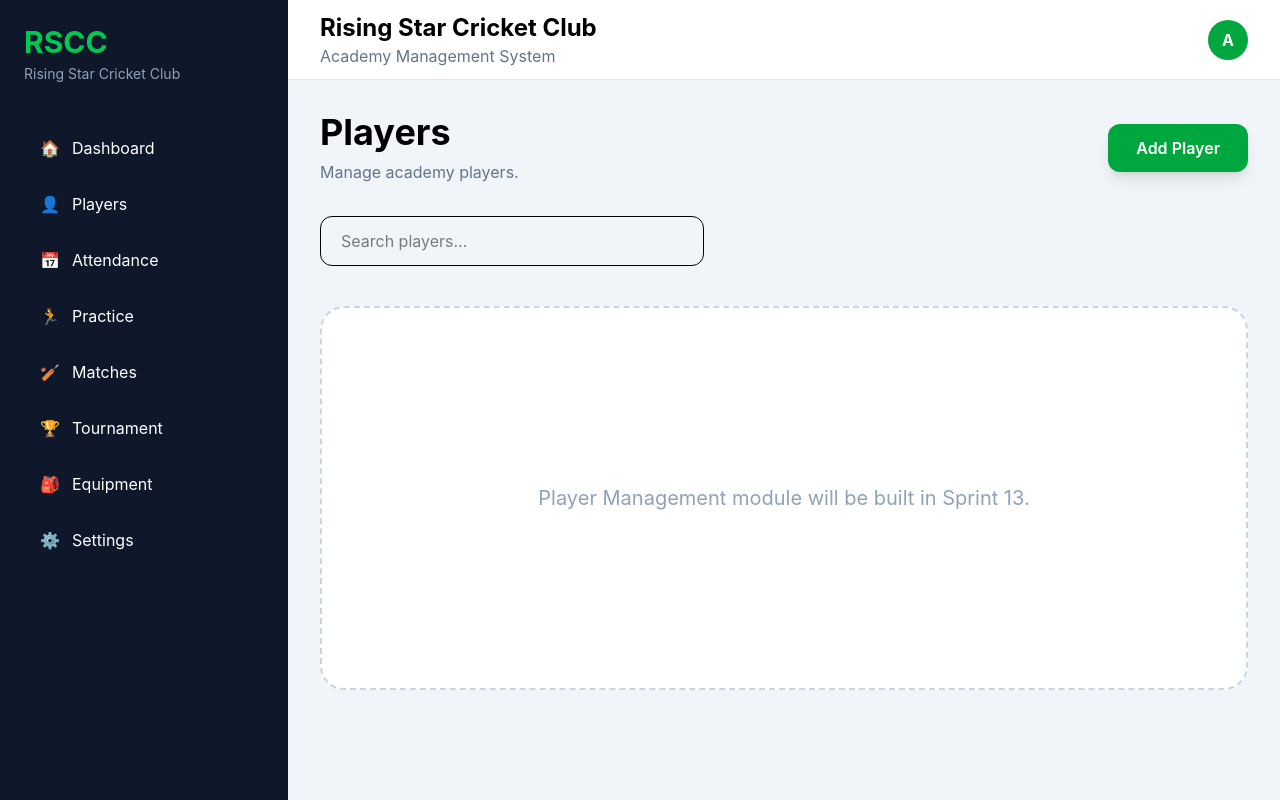
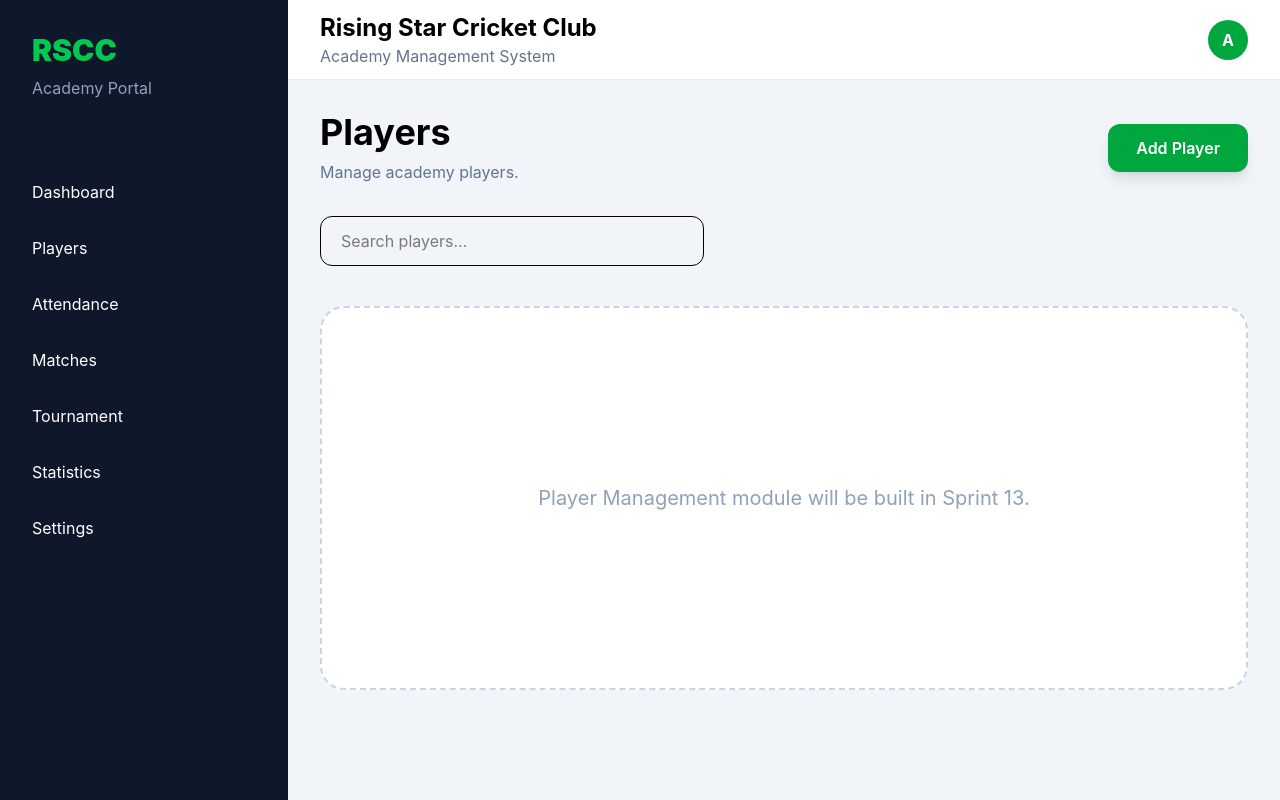
Before and after one commit to apexalphaa/rscc-app, a React (Vite) app in the folder apps/frontend/: page /players in a window 1280 px wide. Built offline with nearby package versions, Linux system fonts and the light colour scheme.

Commit message:
Update Sidebar.jsx

```diff
--- a/apps/frontend/src/components/Sidebar.jsx
+++ b/apps/frontend/src/components/Sidebar.jsx
@@ -1,36 +1,47 @@
 import { Link } from "react-router-dom";
 
-const menuItems = [
-  { name: "Dashboard", icon: "🏠", path: "/dashboard" },
-  { name: "Players", icon: "👤", path: "/players" },
-  { name: "Attendance", icon: "📅", path: "/attendance" },
-  { name: "Practice", icon: "🏃", path: "/practice" },
-  { name: "Matches", icon: "🏏", path: "/matches" },
-  { name: "Tournament", icon: "🏆", path: "/tournament" },
-  { name: "Equipment", icon: "🎒", path: "/equipment" },
-  { name: "Settings", icon: "⚙️", path: "/settings" },
+const menu = [
+  { name: "Dashboard", path: "/dashboard" },
+  { name: "Players", path: "/players" },
+  { name: "Attendance", path: "/attendance" },
+  { name: "Matches", path: "/matches" },
+  { name: "Tournament", path: "/tournament" },
+  { name: "Statistics", path: "/statistics" },
+  { name: "Settings", path: "/settings" },
 ];
 
 export default function Sidebar() {
   return (
-    <aside className="w-72 bg-slate-900 text-white min-h-screen p-6">
-      <h1 className="text-3xl font-bold text-green-500">RSCC</h1>
-      <p className="text-sm text-slate-400 mt-1">
-        Rising Star Cricket Club
-      </p>
+    <aside className="w-72 bg-slate-900 text-white">
 
-      <nav className="mt-10">
-        {menuItems.map((item) => (
+      <div className="p-8">
+
+        <h1 className="text-3xl font-black text-green-500">
+          RSCC
+        </h1>
+
+        <p className="text-slate-400 mt-2">
+          Academy Portal
+        </p>
+
+      </div>
+
+      <nav className="mt-8">
+
+        {menu.map((item) => (
+
           <Link
             key={item.name}
             to={item.path}
-            className="flex items-center gap-3 px-4 py-3 rounded-xl hover:bg-slate-800 transition mb-2"
+            className="block px-8 py-4 hover:bg-slate-800 transition"
           >
-            <span>{item.icon}</span>
-            <span>{item.name}</span>
+            {item.name}
           </Link>
+
         ))}
+
       </nav>
+
     </aside>
   );
 }
```
